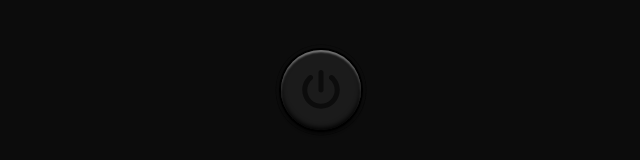
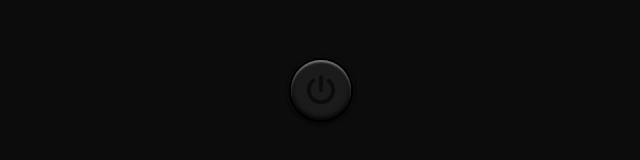
Before and after one commit to dvsherbakov/feature-store, a React (Create React App) app: page / in a window 1280 px wide. Shown: the part 310-470 px from the top of the page, without its empty margins (319-959 px from the left). Built offline with nearby package versions, Linux system fonts and the light colour scheme.

Commit message:
use param in glowing checkbox

```diff
--- a/src/App.tsx
+++ b/src/App.tsx
@@ -6,7 +6,7 @@ import {AwesomeButtonCheckbox} from "./components";
 
 function App() {
     return (<div className="App">
-            <AwesomeButtonCheckbox key={'checkbox'}/>
+            <AwesomeButtonCheckbox size={60} key={'checkbox'}/>
         </div>);
 }
 
--- a/src/components/Checkboxes/AwesomeButtonCheckbox/AwesomeButtonCheckbox.module.scss
+++ b/src/components/Checkboxes/AwesomeButtonCheckbox/AwesomeButtonCheckbox.module.scss
@@ -5,8 +5,8 @@
 
   label {
     position: relative;
-    width: 80px;
-    height: 80px;
+    width: var(--sz);
+    height: var(--sz);
     cursor: pointer;
     border-radius: 50%;
 
--- a/src/components/Checkboxes/AwesomeButtonCheckbox/AwesomeButtonCheckbox.tsx
+++ b/src/components/Checkboxes/AwesomeButtonCheckbox/AwesomeButtonCheckbox.tsx
@@ -2,16 +2,16 @@ import React from 'react';
 import styles from './AwesomeButtonCheckbox.module.scss'
 import {FontAwesomeIcon} from "@fortawesome/react-fontawesome";
 import {faPowerOff} from "@fortawesome/free-solid-svg-icons";
+import {AwesomeButtonCheckboxProps} from "./types";
 
-const AwesomeButtonCheckbox = () => {
-    return (
-        <div className={styles['abCheckbox']}>
-            <label>
-                <input type={'checkbox'} name={""}/>
-                <span className={styles['btn']}><FontAwesomeIcon icon={faPowerOff} fontSize={40}/></span>
-            </label>
-        </div>
-    );
+const AwesomeButtonCheckbox = ({size = 80}: AwesomeButtonCheckboxProps) => {
+    const labelStyle = (size: number) => ({"--sz": `${size}px`}) as React.CSSProperties;
+    return (<div className={styles['abCheckbox']}>
+        <label style={labelStyle(size)}>
+            <input type={'checkbox'} name={""}/>
+            <span className={styles['btn']}><FontAwesomeIcon icon={faPowerOff} fontSize={size / 2}/></span>
+        </label>
+    </div>);
 };
 
 export default AwesomeButtonCheckbox;
--- /dev/null
+++ b/src/components/Checkboxes/AwesomeButtonCheckbox/types.ts
@@ -0,0 +1,3 @@
+export type AwesomeButtonCheckboxProps = {
+    size?: number
+}
```
